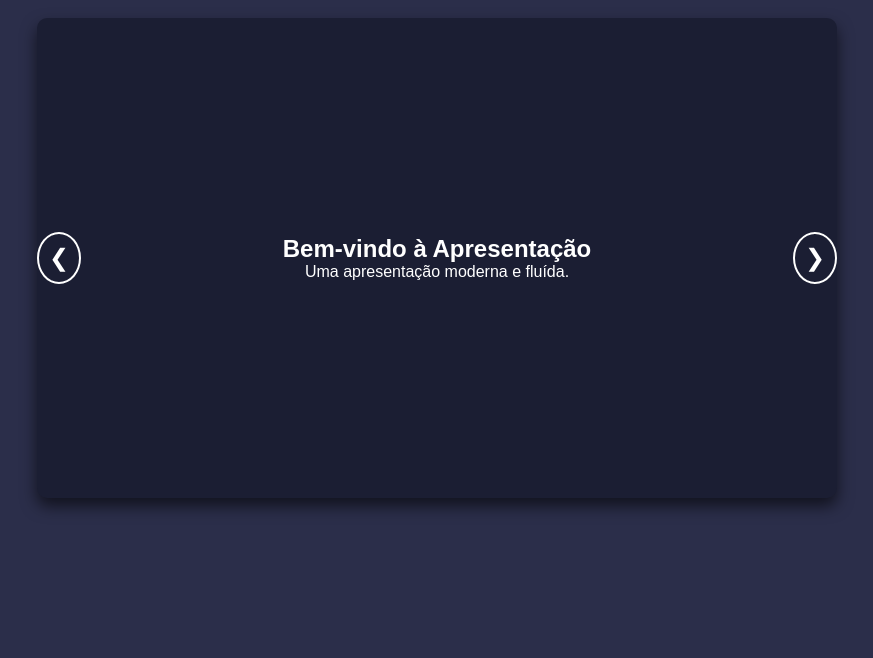
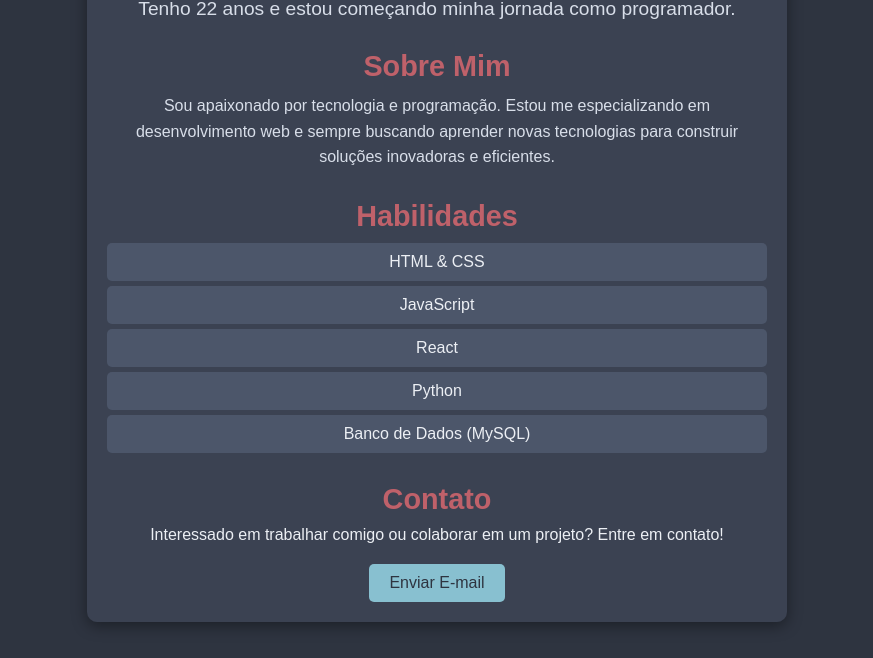
Before and after one commit to caarchier/caarchier.github.io, a plain HTML site: page index.html in a window 1280 px wide. Shown: the part 142-800 px from the top of the page, without its empty margins (203-1076 px from the left). Drawn offline with Linux system fonts and the light colour scheme.

Commit message:
Add files via upload

```diff
--- a/index.html
+++ b/index.html
@@ -3,39 +3,43 @@
 <head>
     <meta charset="UTF-8">
     <meta name="viewport" content="width=device-width, initial-scale=1.0">
-    <title>Apresentação Inovadora</title>
+    <title>Carlos Eduardo da Silva Batista - Portfólio</title>
     <link rel="stylesheet" href="style.css">
 </head>
 <body>
 
-    <!-- Container da apresentação -->
-    <div class="presentation">
-        <!-- Slide 1 -->
-        <section class="slide active">
-            <h1>Bem-vindo à Apresentação</h1>
-            <p>Uma apresentação moderna e fluída.</p>
+    <!-- Seção principal de apresentação -->
+    <div class="main-container">
+        <header>
+            <h1>Olá, eu sou <span>Carlos Eduardo da Silva Batista</span></h1>
+            <p>Tenho 22 anos e estou começando minha jornada como programador.</p>
+        </header>
+
+        <!-- Seção de introdução pessoal -->
+        <section class="about">
+            <h2>Sobre Mim</h2>
+            <p>Sou apaixonado por tecnologia e programação. Estou me especializando em desenvolvimento web e sempre buscando aprender novas tecnologias para construir soluções inovadoras e eficientes.</p>
         </section>
 
-        <!-- Slide 2 -->
-        <section class="slide">
-            <h2>Slide 2</h2>
-            <p>Este é o segundo slide. Conteúdo inovador!</p>
+        <!-- Seção de habilidades -->
+        <section class="skills">
+            <h2>Habilidades</h2>
+            <ul>
+                <li>HTML & CSS</li>
+                <li>JavaScript</li>
+                <li>React</li>
+                <li>Python</li>
+                <li>Banco de Dados (MySQL)</li>
+            </ul>
         </section>
 
-        <!-- Slide 3 -->
-        <section class="slide">
-            <h2>Slide 3</h2>
-            <p>Continue navegando para ver mais!</p>
+        <!-- Seção de contato -->
+        <section class="contact">
+            <h2>Contato</h2>
+            <p>Interessado em trabalhar comigo ou colaborar em um projeto? Entre em contato!</p>
+            <a href="mailto:carlos.batista@email.com" class="contact-button">Enviar E-mail</a>
         </section>
-
-        <!-- Navegação entre slides -->
-        <div class="navigation">
-            <button id="prev" aria-label="Slide anterior">&#10094;</button>
-            <button id="next" aria-label="Próximo slide">&#10095;</button>
-        </div>
     </div>
 
-    <!-- Script de navegação -->
-    <script src="script.js"></script>
 </body>
 </html>
--- a/style.css
+++ b/style.css
@@ -1,3 +1,4 @@
+/* Reset básico */
 * {
     margin: 0;
     padding: 0;
@@ -11,63 +12,89 @@ body, html {
     display: flex;
     justify-content: center;
     align-items: center;
-    background: #2b2e4a;
-    color: #fff;
+    background: #2e3440;
+    color: #eceff4;
 }
 
-.presentation {
-    position: relative;
-    width: 80%;
-    max-width: 800px;
-    height: 60vh;
-    overflow: hidden;
-    background: #1b1e33;
+/* Container principal */
+.main-container {
+    width: 90%;
+    max-width: 700px;
+    padding: 20px;
+    text-align: center;
+    background: #3b4252;
     border-radius: 10px;
-    box-shadow: 0 8px 16px rgba(0, 0, 0, 0.6);
+    box-shadow: 0px 4px 15px rgba(0, 0, 0, 0.4);
+    animation: fadeIn 1s ease-in-out;
 }
 
-.slide {
-    display: none;
-    flex-direction: column;
-    justify-content: center;
-    align-items: center;
-    height: 100%;
-    text-align: center;
-    padding: 20px;
-    transition: opacity 0.5s ease;
+/* Animação de entrada */
+@keyframes fadeIn {
+    from { opacity: 0; transform: translateY(-20px); }
+    to { opacity: 1; transform: translateY(0); }
 }
 
-.slide.active {
-    display: flex;
-    opacity: 1;
-    animation: fadeIn 0.5s ease;
+/* Estilo de cabeçalho */
+header h1 {
+    font-size: 2em;
+    color: #88c0d0;
 }
 
-@keyframes fadeIn {
-    from { opacity: 0; }
-    to { opacity: 1; }
+header h1 span {
+    color: #a3be8c;
 }
 
-.navigation {
-    position: absolute;
-    width: 100%;
-    top: 50%;
-    display: flex;
-    justify-content: space-between;
-    transform: translateY(-50%);
+header p {
+    font-size: 1.2em;
+    color: #d8dee9;
+    margin-top: 10px;
 }
 
-.navigation button {
-    background: none;
-    border: 2px solid #fff;
-    border-radius: 50%;
+/* Estilo das seções */
+section {
+    margin-top: 30px;
+}
+
+section h2 {
+    font-size: 1.8em;
+    color: #bf616a;
+    margin-bottom: 10px;
+}
+
+/* Estilo da seção "Sobre Mim" */
+.about p {
+    font-size: 1em;
+    line-height: 1.6;
+    color: #d8dee9;
+}
+
+/* Estilo da seção "Habilidades" */
+.skills ul {
+    list-style-type: none;
+    padding: 0;
+}
+
+.skills li {
+    background: #4c566a;
     padding: 10px;
-    color: #fff;
-    cursor: pointer;
-    font-size: 1.5em;
+    margin: 5px 0;
+    border-radius: 5px;
+    color: #eceff4;
+}
+
+/* Botão de contato */
+.contact-button {
+    display: inline-block;
+    margin-top: 20px;
+    padding: 10px 20px;
+    background: #88c0d0;
+    color: #2e3440;
+    font-size: 1em;
+    text-decoration: none;
+    border-radius: 5px;
     transition: background 0.3s ease;
 }
 
-.navigation button:hover {
-    background: rgba(255, 255, 255, 0.3);
+.contact-button:hover {
+    background: #81a1c1;
 }
```
